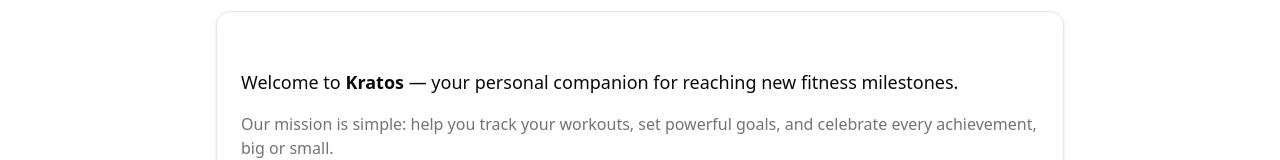
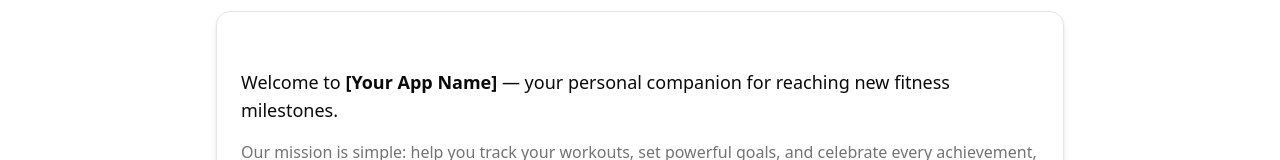
Before and after one commit to josh-peters-99/kratos, a Next.js app: page /about in a window 1280 px wide. Shown: the part 173-333 px from the top of the page. Built offline with nearby package versions, Linux system fonts and the light colour scheme; no server answers.

Commit message:
fixed error on about page

```diff
--- a/app/about/page.js
+++ b/app/about/page.js
@@ -12,15 +12,15 @@
       <Card className="mb-8 shadow-md">
         <CardContent className="py-8">
           <p className="text-lg mb-4">
-            Welcome to <span className="font-semibold">Kratos</span> — your personal companion for
+            Welcome to <span className="font-semibold">[Your App Name]</span> — your personal companion for
             reaching new fitness milestones.
           </p>
           <p className="text-muted-foreground mb-4">
             Our mission is simple: help you track your workouts, set powerful goals, and celebrate every achievement, big or small.
           </p>
           <p className="text-muted-foreground">
-            Whether you're lifting heavy, running fast, or pushing your limits with bodyweight workouts,
-            we've built a platform to make sure every rep, every set, and every victory is recorded and recognized.
+            Whether you&apos;re lifting heavy, running fast, or pushing your limits with bodyweight workouts,
+            we&apos;ve built a platform to make sure every rep, every set, and every victory is recorded and recognized.
           </p>
         </CardContent>
       </Card>
@@ -43,7 +43,7 @@
             <h2 className="text-2xl font-semibold mb-4">Why We Built This</h2>
             <p className="text-muted-foreground">
               We were tired of clunky apps that made tracking a chore.
-              So we created a tool that's fast, flexible, and focused entirely on your progress — no distractions, no fluff.
+              So we created a tool that&apos;s fast, flexible, and focused entirely on your progress — no distractions, no fluff.
             </p>
           </CardContent>
         </Card>
```
